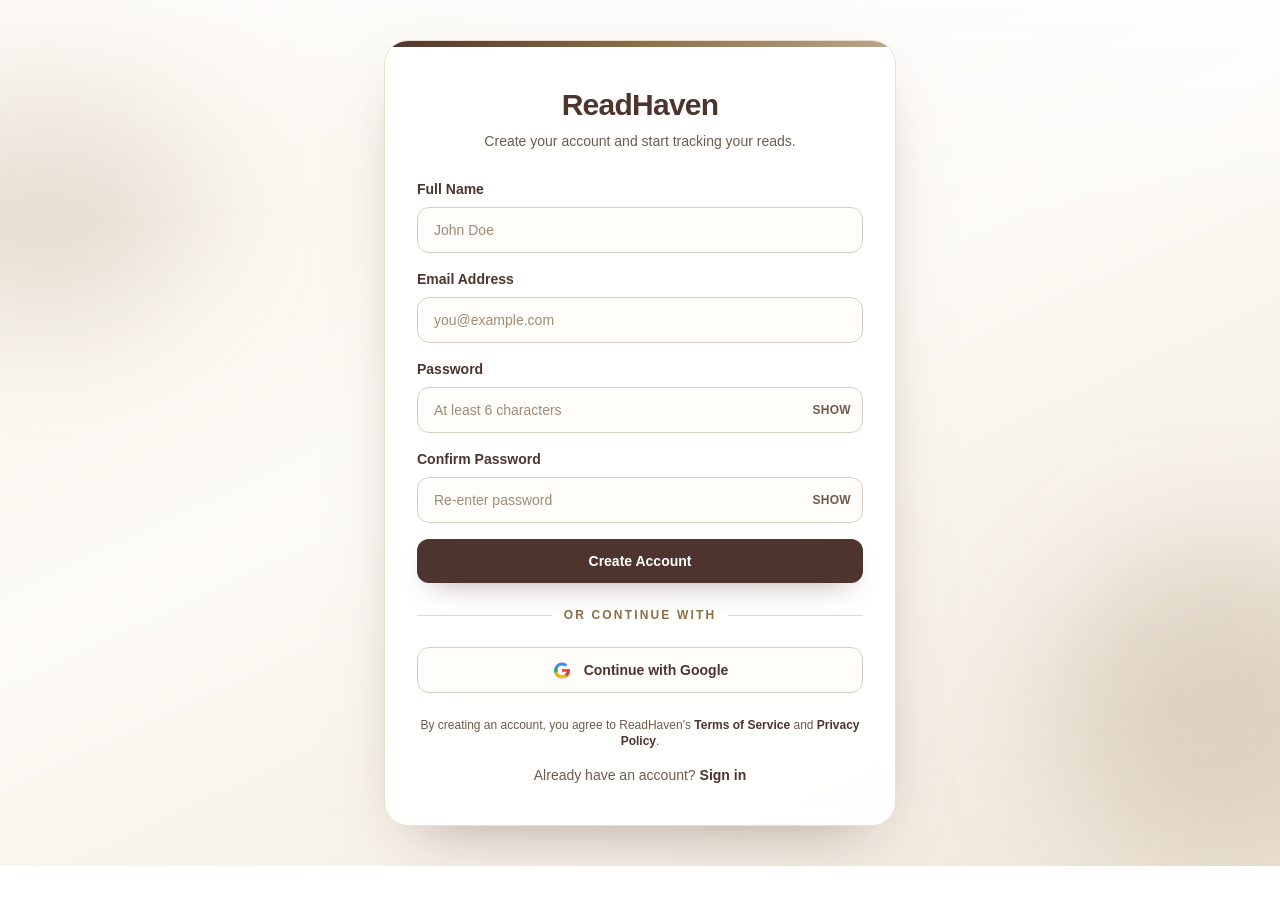
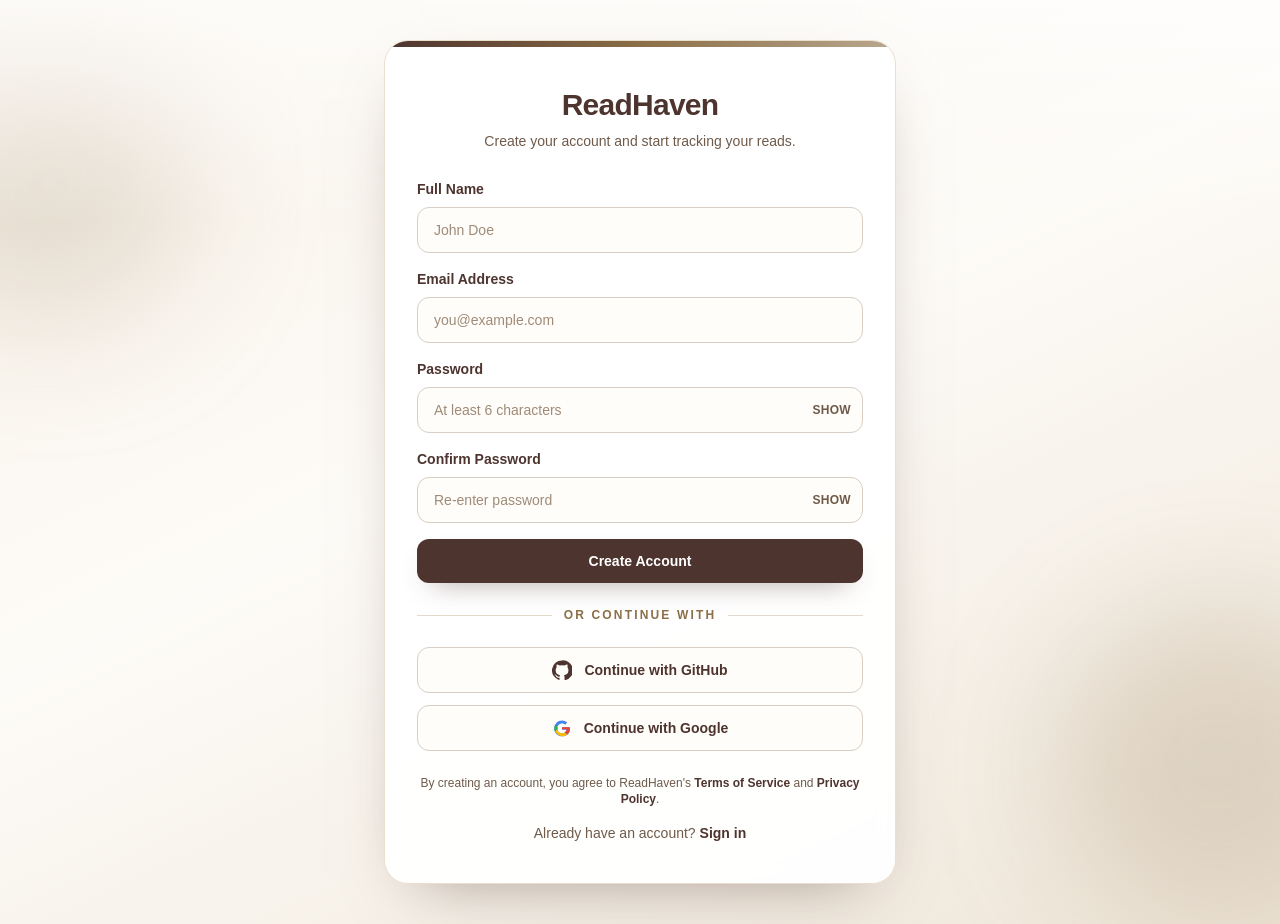
Before and after one commit to suwubh/ReadHaven, a Next.js app: page /signup in a window 1280 px wide. Before the commit the page ends 866 px from the top, so only its background shows below. Built offline with nearby package versions, Linux system fonts and the light colour scheme.

Commit message:
Github oauth

```diff
--- a/app/(auth)/login/page.tsx
+++ b/app/(auth)/login/page.tsx
@@ -70,6 +70,11 @@ export default function LoginPage() {
   const handleGoogleSignIn = async () => {
     setLoading(true);
     await signIn('google', { callbackUrl: '/' });
+  };
+
+  const handleGitHubSignIn = async () => {
+    setLoading(true);
+    await signIn('github', { callbackUrl: '/' });
   };
 
   const inputClasses =
@@ -175,6 +180,20 @@ export default function LoginPage() {
           </div>
 
           <button
+            onClick={handleGitHubSignIn}
+            disabled={loading}
+            className="mb-3 flex w-full items-center justify-center gap-3 rounded-xl border border-[#d9cec3] bg-[#fffdf9] px-4 py-3 text-sm font-semibold text-[#4e342e] transition hover:bg-[#f6f1ea] disabled:cursor-not-allowed disabled:opacity-60"
+          >
+            <svg className="h-5 w-5" viewBox="0 0 24 24" aria-hidden="true">
+              <path
+                fill="currentColor"
+                d="M12 .5a12 12 0 0 0-3.79 23.39c.6.11.82-.26.82-.58v-2.03c-3.34.73-4.04-1.41-4.04-1.41-.54-1.38-1.33-1.74-1.33-1.74-1.09-.74.08-.73.08-.73 1.2.09 1.84 1.25 1.84 1.25 1.08 1.84 2.83 1.31 3.52 1 .1-.79.42-1.31.77-1.61-2.67-.31-5.47-1.36-5.47-6.03 0-1.34.47-2.44 1.24-3.3-.13-.31-.54-1.57.12-3.27 0 0 1.01-.33 3.3 1.26a11.4 11.4 0 0 1 6.01 0c2.28-1.59 3.29-1.26 3.29-1.26.66 1.7.25 2.96.12 3.27.77.86 1.24 1.96 1.24 3.3 0 4.69-2.8 5.71-5.49 6.01.43.38.82 1.1.82 2.23v3.3c0 .32.22.7.83.58A12 12 0 0 0 12 .5Z"
+              />
+            </svg>
+            Continue with GitHub
+          </button>
+
+          <button
             onClick={handleGoogleSignIn}
             disabled={loading}
             className="flex w-full items-center justify-center gap-3 rounded-xl border border-[#d9cec3] bg-[#fffdf9] px-4 py-3 text-sm font-semibold text-[#4e342e] transition hover:bg-[#f6f1ea] disabled:cursor-not-allowed disabled:opacity-60"
--- a/app/(auth)/signup/page.tsx
+++ b/app/(auth)/signup/page.tsx
@@ -80,6 +80,11 @@ export default function SignUpPage() {
   const handleGoogleSignIn = async () => {
     setLoading(true);
     await signIn('google', { callbackUrl: '/' });
+  };
+
+  const handleGitHubSignIn = async () => {
+    setLoading(true);
+    await signIn('github', { callbackUrl: '/' });
   };
 
   const inputClasses =
@@ -211,6 +216,20 @@ export default function SignUpPage() {
           </div>
 
           <button
+            onClick={handleGitHubSignIn}
+            disabled={loading}
+            className="mb-3 flex w-full items-center justify-center gap-3 rounded-xl border border-[#d9cec3] bg-[#fffdf9] px-4 py-3 text-sm font-semibold text-[#4e342e] transition hover:bg-[#f6f1ea] disabled:cursor-not-allowed disabled:opacity-60"
+          >
+            <svg className="h-5 w-5" viewBox="0 0 24 24" aria-hidden="true">
+              <path
+                fill="currentColor"
+                d="M12 .5a12 12 0 0 0-3.79 23.39c.6.11.82-.26.82-.58v-2.03c-3.34.73-4.04-1.41-4.04-1.41-.54-1.38-1.33-1.74-1.33-1.74-1.09-.74.08-.73.08-.73 1.2.09 1.84 1.25 1.84 1.25 1.08 1.84 2.83 1.31 3.52 1 .1-.79.42-1.31.77-1.61-2.67-.31-5.47-1.36-5.47-6.03 0-1.34.47-2.44 1.24-3.3-.13-.31-.54-1.57.12-3.27 0 0 1.01-.33 3.3 1.26a11.4 11.4 0 0 1 6.01 0c2.28-1.59 3.29-1.26 3.29-1.26.66 1.7.25 2.96.12 3.27.77.86 1.24 1.96 1.24 3.3 0 4.69-2.8 5.71-5.49 6.01.43.38.82 1.1.82 2.23v3.3c0 .32.22.7.83.58A12 12 0 0 0 12 .5Z"
+              />
+            </svg>
+            Continue with GitHub
+          </button>
+
+          <button
             onClick={handleGoogleSignIn}
             disabled={loading}
             className="flex w-full items-center justify-center gap-3 rounded-xl border border-[#d9cec3] bg-[#fffdf9] px-4 py-3 text-sm font-semibold text-[#4e342e] transition hover:bg-[#f6f1ea] disabled:cursor-not-allowed disabled:opacity-60"
--- a/app/components/SignInContainer.tsx
+++ b/app/components/SignInContainer.tsx
@@ -6,10 +6,10 @@ export default function SignInContainer() {
   return (
     <div className="sign-in-container">
       <h3>Discover & read more</h3>
-      <Link href="/signup">
-        <button className="amazon-button">Continue with Amazon</button>
+      <Link href="/api/auth/signin/github?callbackUrl=/">
+        <button className="github-button">Continue with GitHub</button>
       </Link>
-      <Link href="/login">
+      <Link href="/api/auth/signin/google?callbackUrl=/">
         <button className="google-button">Continue with Google</button>
       </Link>
       <Link href="/signup">
--- a/lib/auth.ts
+++ b/lib/auth.ts
@@ -3,6 +3,7 @@
 import { NextAuthOptions } from 'next-auth';
 import CredentialsProvider from 'next-auth/providers/credentials';
 import GoogleProvider from 'next-auth/providers/google';
+import GitHubProvider from 'next-auth/providers/github';
 import { PrismaAdapter } from '@next-auth/prisma-adapter';
 import { prisma } from './prisma';
 import bcrypt from 'bcryptjs';
@@ -10,6 +11,10 @@ import bcrypt from 'bcryptjs';
 export const authOptions: NextAuthOptions = {
   adapter: PrismaAdapter(prisma),
   providers: [
+    GitHubProvider({
+      clientId: process.env.GITHUB_CLIENT_ID || '',
+      clientSecret: process.env.GITHUB_CLIENT_SECRET || '',
+    }),
     GoogleProvider({
       clientId: process.env.GOOGLE_CLIENT_ID || '',
       clientSecret: process.env.GOOGLE_CLIENT_SECRET || '',
```
